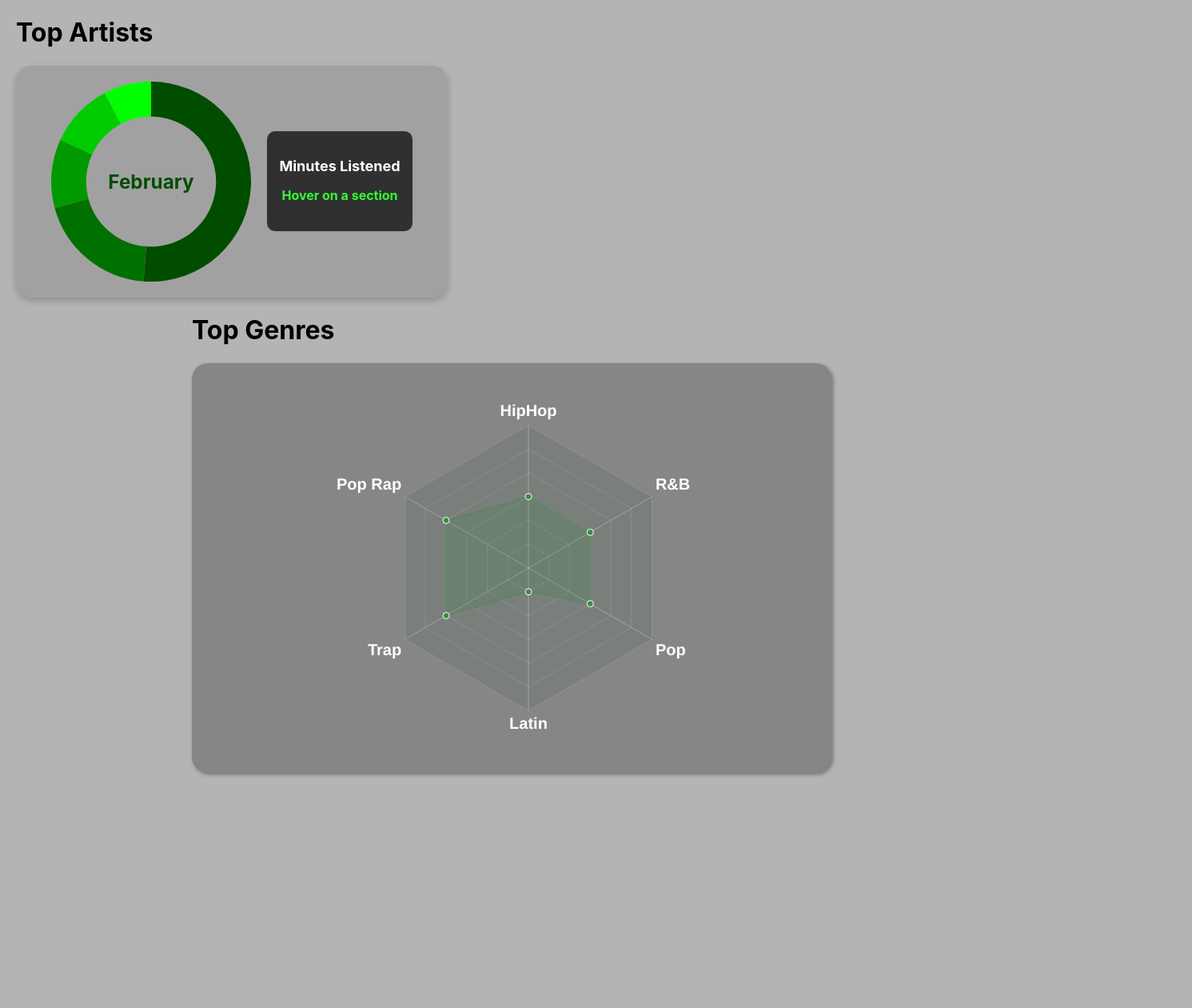
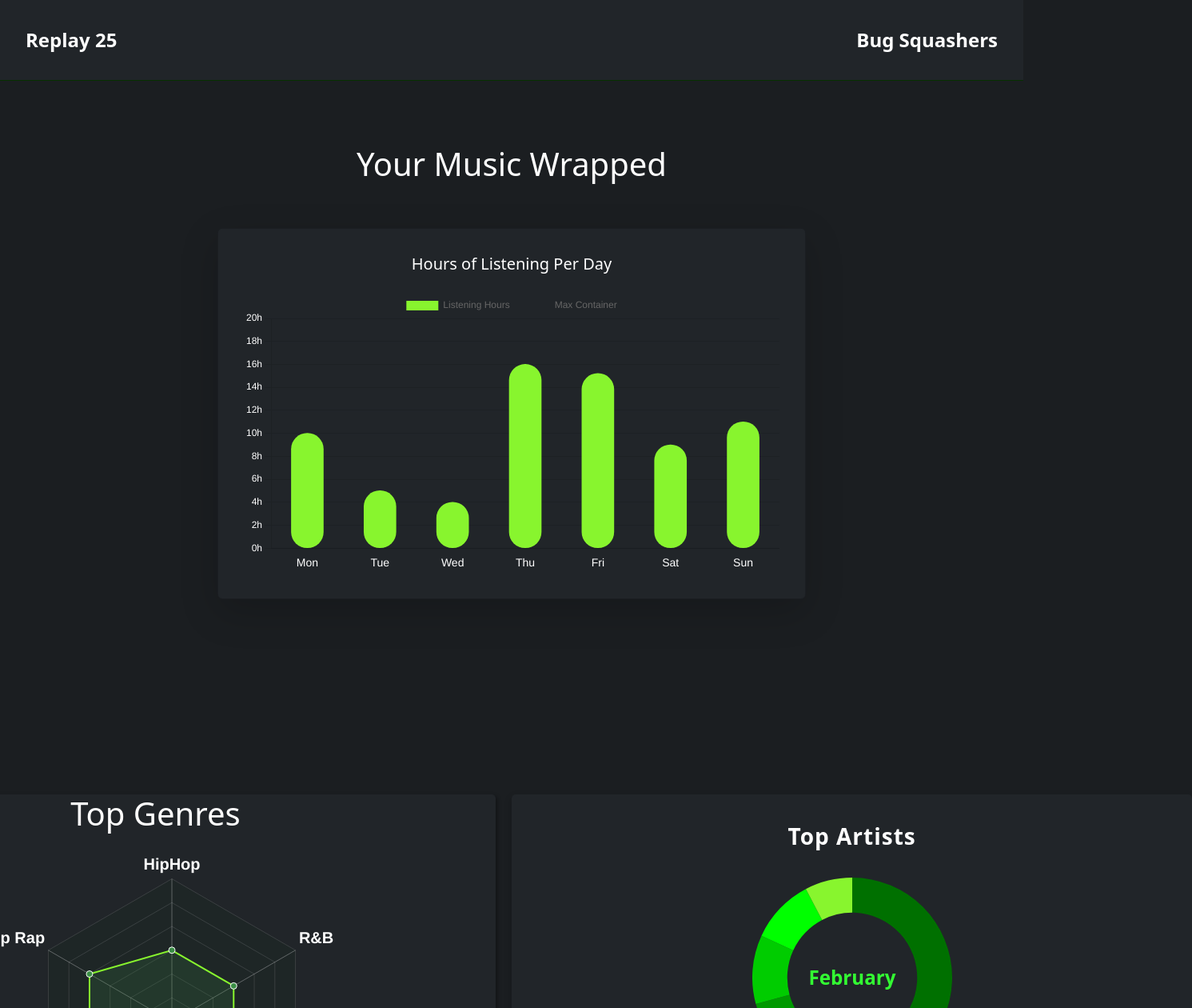
Before and after one commit to Dhiali/chart-dashboard, a React (Create React App) app: page / in a window 1280 px wide. Shown: the top 1260 px of the page at 80% size, 1491 px wide, since content can reach past the window. Before the commit the page ends 986 px from the top, so only its background shows below. Built offline with nearby package versions, Linux system fonts and the light colour scheme.

Commit message:
Final commit

```diff
--- a/src/App.css
+++ b/src/App.css
@@ -1,6 +1,32 @@
+*{
+  margin: 0;
+}
+
 body{
-  background-color: rgb(180, 180, 180);
+  background-color: #1b1e21;
 }
+
+h1{
+  color: #fff;
+}
+
+nav.navbar {
+  display: flex;
+  justify-content: space-between;
+  align-items: center;
+  padding: 2rem;
+  background-color: #212529;
+  border-bottom: 1px solid #073000;
+  color: white;
+}
+
+.nav-left,
+.nav-right {
+  font-size: 1.5rem;
+  font-weight: bold;
+  color: #ffffff;
+}
+
 
 .app-container {
   margin: 20px;
@@ -14,28 +40,99 @@ body{
 
 .radarChart{
   display: flex;
-  justify-content: center;
+  justify-content: space-around;
   align-items: center;
-  background-color: rgba(0, 0, 0, 0.259);
-  width: 50rem;
+  flex-direction: column;
+  background-color: #212529;
+  width: 53.2rem;
   height: 32rem;
-  border-radius: 20px;
+  border-radius: 5px;
   box-shadow: 2px 2px 5px #0000005f;
 }
 
-.radarChart:hover{
-  background-color: rgba(7, 7, 7, 0.358);
-  transition: 0.5s ease-in;
-  transition: 0.2s ease-out;
-}
 
 .mainRadar{
   display: flex;
   justify-content: center;
   align-items: center;
   background-color: transparent;
+  margin-top: 0;
+  padding: 5rem;
 }
 
 .radarWrapper{
   background-color: transparent;
 }
+
+.mainH1{
+  display: flex;
+  justify-content: center;
+  align-items: center;
+  padding-top: 5rem;
+}
+
+
+.barChart{
+  display: flex;
+  justify-content: space-between;
+  align-items: center;
+}
+
+
+
+
+
+
+
+
+
+
+
+
+
+
+
+
+
+
+
+
+
+
+
+
+
+
+
+
+
+
+
+
+
+
+
+
+
+
+
+
+
+
+
+
+
+
+
+::-webkit-scrollbar{
+  width: 10px;
+}
+
+::-webkit-scrollbar-track{
+  background: #1b1e21;
+}
+
+::-webkit-scrollbar-thumb{
+  background: linear-gradient(#88F52E, #007000);
+  border-radius: 20px;
+}
--- a/src/App.js
+++ b/src/App.js
@@ -1,22 +1,46 @@
 import logo from './logo.svg';
+import 'bootstrap/dist/css/bootstrap.min.css';
 import DoughnutChart from './components/DoughnutChart';
 import RadarChart from './components/RadarGraph';
+import MusicBarChart from './components/musicbarchart';
+import { Container, Card, Row, Col } from 'react-bootstrap';
 import './App.css';
 
 function App() {
   return (
-    <div className='app-container'>
-      <h1>Top Artists</h1>
-        <DoughnutChart />
-      <div className='mainRadar'>
+    <div className="min-h-screen bg-#1b1e21 flex items-center justify-center">
+      <nav className="navbar">
+        <div className="nav-left">Replay 25</div>
+        <div className="nav-right">Bug Squashers</div>
+  </nav>
+  <div className='mainH1'>
+  <h1>Your Music Wrapped</h1>
+  </div>
+
+
+  <div className='barChart'>
+        <MusicBarChart />
+
+      </div>
+
+
+
+
+<div className='mainRadar'>
       <div className='radarWrapper'>
+          <div className='radarChart'>
         <h1>Top Genres</h1>
-          <div className='radarChart'>
             <RadarChart />
           </div>
       </div>
+      <div className="app-container">
+      <DoughnutChart /> {/* h1 is now inside DoughnutChart */}
+    </div>
       </div>
-    </div>
+
+      <br/>
+
+      </div>
   );
 }
 
--- a/src/components/DoughnutChart.js
+++ b/src/components/DoughnutChart.js
@@ -19,7 +19,7 @@ const DoughnutChart = () => {
     datasets: [
       {
         data: [1147, 438, 249, 234, 172],
-        backgroundColor: ["#004d00", "#007000", "#009900", "#00cc00", "#00ff00"],
+        backgroundColor: ["#007000", "#009900", "#00cc00", "#00ff00", "#88f52e"],
         hoverBackgroundColor: ["#006600", "#008b00", "#00b300", "#00e600", "#33ff33"],
         borderWidth: 0,
         cutout: "65%",
@@ -56,7 +56,9 @@ const DoughnutChart = () => {
   };
 
   return (
+    <div className="center-screen">
       <div className="chart-wrapper">
+        <h1 className="chart-title">Top Artists</h1>
         <div className={`chart-container ${animate ? "fade-in" : ""}`}>
           <Doughnut data={data} options={options} />
           <div className="chart-label">February</div>
@@ -67,7 +69,9 @@ const DoughnutChart = () => {
           <p className="info-minutes">{hoveredMinutes}</p>
         </div>
       </div>
+    </div>
   );
+
 };
 
 export default DoughnutChart;
--- a/src/components/RadarGraph.jsx
+++ b/src/components/RadarGraph.jsx
@@ -12,7 +12,7 @@ const RadarChart = () => {
         label: "Most Listened Genres",
         data: [3, 3, 3, 1, 4, 4],
         backgroundColor: "rgba(55, 129, 66, 0.2)", // Transparent green fill
-    borderColor: "rgba(59, 142, 70, 0.36)", // Green outline
+    borderColor: "#88f52e", // Green outline
     borderWidth: 2, // Thicker line
     pointBackgroundColor: "rgba(59, 142, 70, 1)", // Green points
     pointBorderColor: "#ffffff", // White border for points
@@ -58,7 +58,6 @@ const RadarChart = () => {
         point: {
             radius: 5,
             hoverRadius: 8, // Make points bigger when hovered
-            hoverBackgroundColor: "rgb(197, 197, 197)", // Change color on hover
         },
         line: {
             borderWidth: 2,
@@ -97,8 +96,8 @@ const RadarChart = () => {
         },
         animation: {
             duration: 1500, // Slower animation
-            easing: "easeInOutQuart", // Smooth transition
-            easing: "easeOutBounce", // Bouncy effect
+            easing: "easeOutBounce", // Smooth transition
+
             animateDataset: true, // Animate datasets one by one
 
 
--- a/src/styles/DoughnutChart.css
+++ b/src/styles/DoughnutChart.css
@@ -1,14 +1,32 @@
 .chart-wrapper {
   display: flex;
+  flex-direction: column;
   align-items: center;
   justify-content: center;
   gap: 20px;
   padding: 20px;
-    border-radius: 20px;
-    backdrop-filter: blur(10px);
-    background: rgba(0, 0, 0, 0.103); /* Semi-transparent dark */
+  border-radius: 5px;
+  background:  #212529;
   box-shadow: 0 4px 10px rgba(0, 0, 0, 0.2);
-    width: 500px;
+  width: 53.2rem;
+  height: 32rem;
+}
+
+.chart-title {
+  font-size: 28px;
+  font-weight: bold;
+  color: #ffffff;
+  text-align: center;
+  margin-bottom: 15px;
+  /* text-transform: uppercase; */
+  letter-spacing: 1px;
+}
+
+.center-screen {
+  display: flex;
+  align-items: center;
+  justify-content: center;
+  height: 100vh;
 }
 
 .chart-container {
@@ -36,7 +54,7 @@
   transform: translate(-50%, -50%);
   font-size: 24px;
   font-weight: bold;
-    color: #004d00;
+  color: #33ff33;
   animation: pulse 2s infinite;
 }
 
```
Lines whose indentation alone changed are shown as unchanged.
